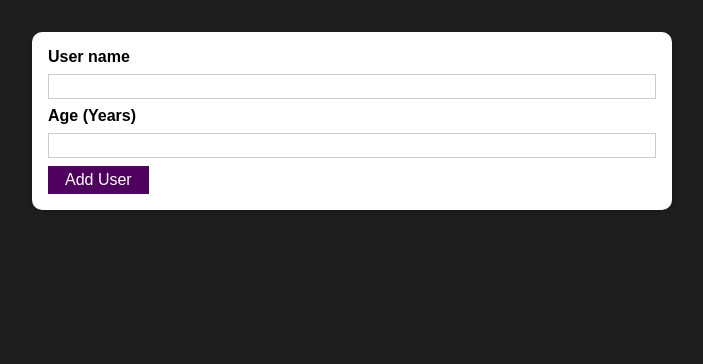
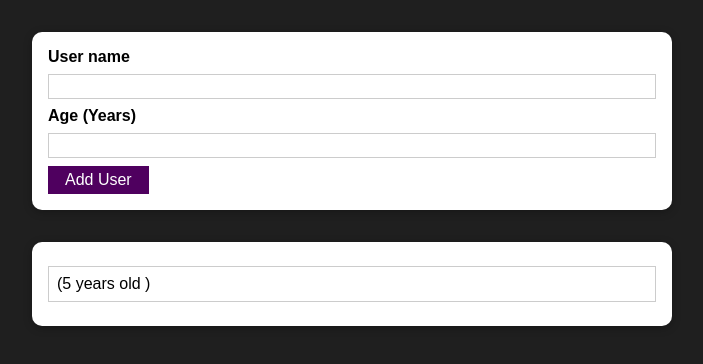
Before and after one commit to brettl1991/User-validation-app, a React (Create React App) app: page / in a window 1280 px wide. Both pictures are taken after typing "Sample", "5" into the empty fields and a click on the button "Add User". Shown: the top 364 px of the page, without its empty margins (288-991 px from the left). Built offline with nearby package versions, Linux system fonts and the light colour scheme.

Commit message:
feat:managing list of users

```diff
--- a/src/App.js
+++ b/src/App.js
@@ -1,12 +1,23 @@
-import React from "react";
+import React, { useState } from "react";
 import AddUser from "./components/Users/AddUser";
 import UserList from "./components/Users/UserList";
 
 function App() {
+  const [userList, setUserList] = useState([]);
+
+  //Add users to userListArray
+  const addUserHandler = (userName, userAge) => {
+    setUserList((prevUserList) => {
+      return [
+        ...prevUserList,
+        { userName: userName, age: userAge, id: Math.random().toString() },
+      ];
+    });
+  };
   return (
     <div>
-      <AddUser />
-      <UserList users={[]} />
+      <AddUser onAddUser={addUserHandler} />
+      <UserList users={userList} />
     </div>
   );
 }
--- a/src/components/Users/AddUser.js
+++ b/src/components/Users/AddUser.js
@@ -4,7 +4,7 @@
 
 import styles from "./AddUser.module.css";
 
-const AddUser = () => {
+const AddUser = (props) => {
   //States
   const [enteredUsername, setEnteredUsername] = useState("");
   const [enteredAge, setEnteredAge] = useState("");
@@ -22,7 +22,7 @@
     if (+enteredAge < 1) {
       return;
     }
-    console.log(enteredUsername, enteredAge);
+    props.onAddUser(enteredUsername, enteredAge);
     setEnteredAge("");
     setEnteredUsername("");
   };
--- a/src/components/Users/UserList.js
+++ b/src/components/Users/UserList.js
@@ -3,10 +3,10 @@
 
 const UserList = (props) => {
   return (
-    <Card className={styles.user}>
+    <Card className={styles.users}>
       <ul>
         {props.users.map((user) => (
-          <li>
+          <li key={user.id}>
             {user.name} ({user.age} years old )
           </li>
         ))}
```
